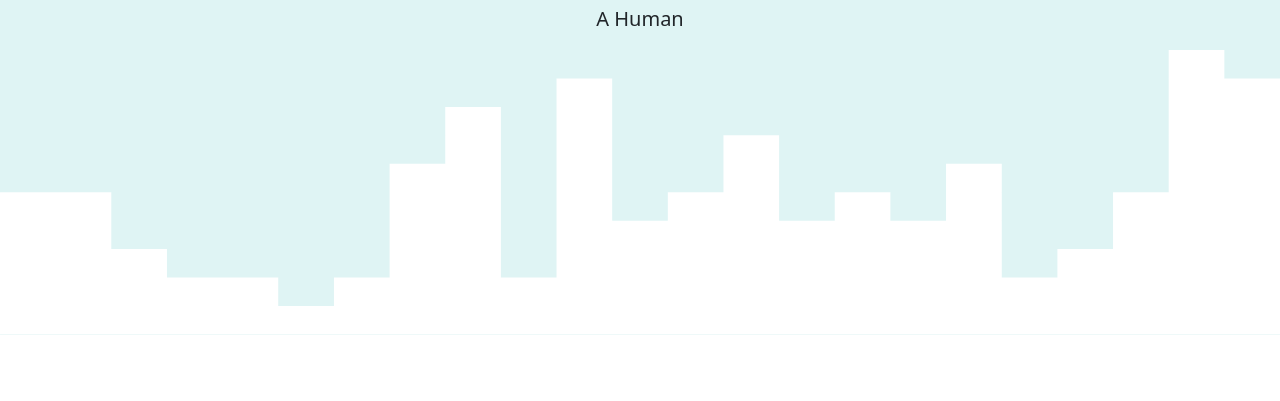
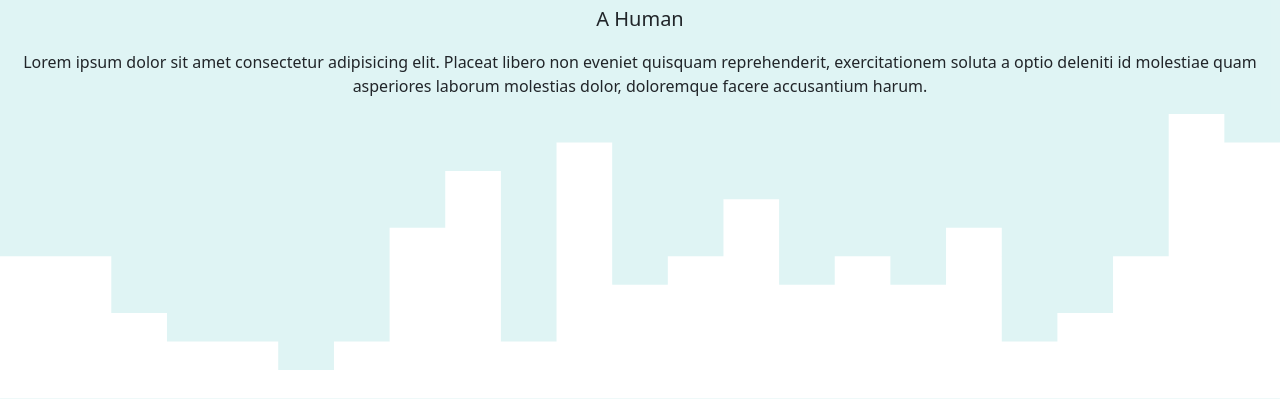
Before and after one commit to div-n/anggadivayana.github.io, a plain HTML site: page index.html in a window 1280 px wide. Shown: the part 399-800 px from the top of the page. Drawn offline with nearby package versions, Linux system fonts and the light colour scheme.

Commit message:
Menambahkan tulisan setelah A Human

```diff
--- a/index.html
+++ b/index.html
@@ -49,6 +49,10 @@
       <img src="img/Avatar.jpg" alt="Angga Divayana" width="200" class="rounded-circle img-thumbnail" />
       <h1 class="display-4">Angga Divayana</h1>
       <p class="lead">A Human</p>
+      <p>
+        Lorem ipsum dolor sit amet consectetur adipisicing elit. Placeat libero non eveniet quisquam reprehenderit, exercitationem soluta a optio deleniti id molestiae quam asperiores laborum molestias dolor, doloremque facere accusantium
+        harum.
+      </p>
       <svg xmlns="http://www.w3.org/2000/svg" viewBox="0 0 1440 320">
         <path
           fill="#ffffff"
```
